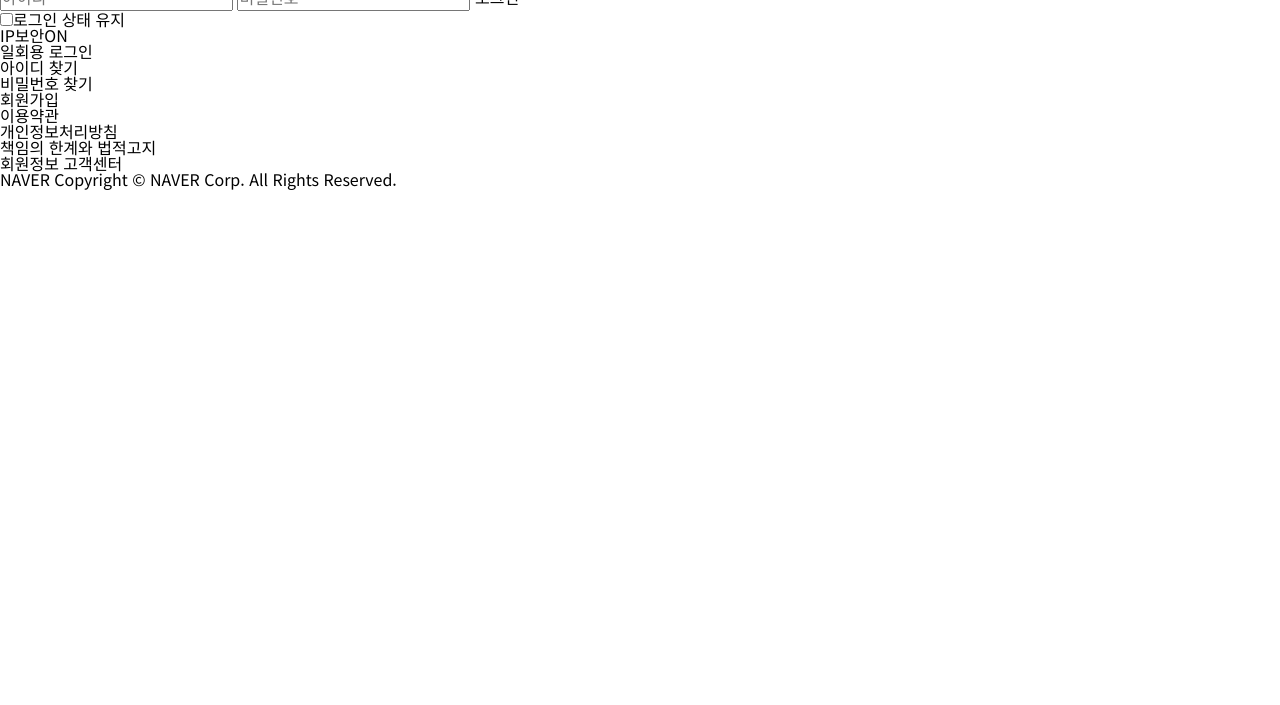
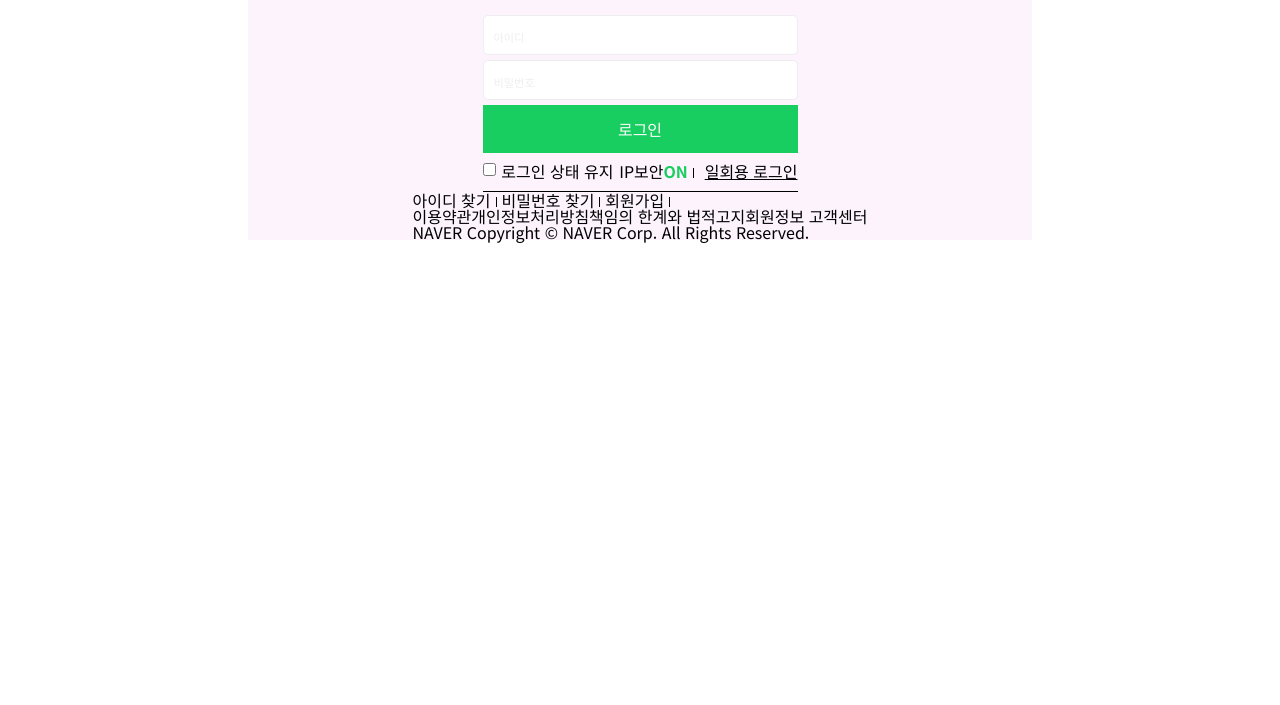
Before and after one commit to hyunwoo4577/naver-login-join, a plain HTML site: page login.html in a window 1280 px wide. Shown: the part 95-800 px from the top of the page. Drawn offline with Linux system fonts and the light colour scheme.

Commit message:
leejongjae second

```diff
--- a/login.html
+++ b/login.html
@@ -11,12 +11,12 @@
     <link rel="stylesheet" href="./styles/login.css">
 </head>
 <body>
+    <header>
+        <p><a href="#"><img src="./images/logo.jpg" alt="NAVER HOME"></a></p>
         <select name="lang">
         <option value="kor">한국어</option>
         <option value="eng">English</option>
         </select>
-    <header>
-        <p><a href="#"><img src="./images/logo.jpg" alt="NAVER HOME"></a></p>
     </header>
     <main>
         <form action="#" method="post">
@@ -26,30 +26,29 @@
                     <input type="text" placeholder="아이디" name="log">
                     <input type="password" placeholder="비밀번호" name="log">
                     <a href="#" class="login"><span>로그인</span></a>
+                    <div class="btm">
+                        <input type="checkbox" value="stat" class="check"><span class="still">로그인 상태 유지</span>
+                        <p><a href="#">IP보안<span>ON</span></a></p>
+                        <p><a href="#"><em>일회용 로그인</em></a></p>
+                    </div>
                 </div>
             </fieldset>
         </form>
-        <div class="btm">
-            <input type="checkbox" value="stat"><span>로그인 상태 유지</span>
-            <p><a href="#">IP보안<span>ON</span></a></p>
-            <p><a href="#"><span>일회용 로그인</span></a></p>
-        </div>
     </main>
     <footer>
+        <div class="footer">
             <div class="btm_top">
                 <p><a href="#">아이디 찾기</a></p>
-            <p><a href="#"></a>비밀번호 찾기</p>
-            <p><a href="#"></a>회원가입</p>
+                <p><a href="#">비밀번호 찾기</a></p>
+                <p><a href="#">회원가입</a></p>
             </div>
             <div class="btm_btm">
-            <div class="btm_1"></div>
                 <p><a href="#">이용약관</a></p>
                 <p><a href="#">개인정보처리방침</a></p>
                 <p><a href="#">책임의 한계와 법적고지</a></p>
                 <p><a href="#">회원정보 고객센터</a></p>
-            <div class="btm_2">
+            </div>
             <address>NAVER Copyright © NAVER Corp. All Rights Reserved.</address>
-            </div>
         </div>
     </footer>
 </body>
--- a/styles/login.css
+++ b/styles/login.css
@@ -0,0 +1,82 @@
+header, main, footer {
+    width: 784px; margin: 0 auto;
+    background: #fcf3fd;
+}
+/* 여기부터 */
+header {position: relative;}
+header p {text-align: center; padding: 30px 0;}
+header p a {}
+header p a img {}
+header select {right:0; top:0; position: absolute;}
+header select option {}
+main {}
+main form {}
+main form fieldset {}
+main form fieldset .top {display:flex;
+    flex-flow: column wrap;
+    align-content: center;
+}
+main form fieldset .top input {
+    padding:7px 10px; border: 1px solid #eee;
+    border-radius: 5px;
+}
+main form fieldset .top input::placeholder {color: #eee; font-size: 0.7rem;}
+main form fieldset .top .login {
+    width: 315px; height: 48px; background: #19ce60;
+    text-align: center; line-height: 48px; color: #fff;
+}
+main form fieldset .top input,
+main form fieldset .top .login {margin-bottom:5px;}
+main form fieldset .top .login span {}
+main form fieldset .top .btm {
+    display: flex;
+    flex-flow: row nowrap;
+    justify-content: space-between;
+    padding-bottom: 10px;
+    border-bottom: 1px solid #000; padding-top: 5px;
+}
+main form fieldset .top .btm .check {}
+main form fieldset .top .btm .still {}
+main form fieldset .top .btm p {}
+main form fieldset .top .btm p a {}
+main form fieldset .top .btm p a span {color:#19ce60; font-weight: 600;}
+main form fieldset .top .btm p a span::after {
+    content:'';
+    width:1px;
+    height:10px;
+    background-color: #000;
+    display: inline-block;
+    margin: 0 5px;
+}
+main form fieldset .top .btm p a em {text-decoration: underline;}
+footer {}
+footer .footer {
+    display: flex;
+    flex-flow: column wrap;
+    align-content: center;
+}
+footer .footer .btm_top {
+    display: flex;
+    flex-flow: row nowrap;
+
+}
+footer .footer .btm_top p {}
+footer .footer .btm_top p a {}
+footer .footer .btm_top p a::after {
+    content:'';
+    width:1px;
+    height:10px;
+    background-color: #000;
+    display: inline-block;
+    margin: 0 5px;
+}
+footer .footer .btm_top p a:nth-child(3) {display:none;}
+footer .footer .btm_btm {
+    display: flex;
+    flex-flow: row nowrap;
+    text-align: center;
+    justify-content: space-between;
+}
+footer .footer .btm_btm p {}
+footer .footer .btm_btm p a {}
+footer .footer address {}
```
Lines whose indentation alone changed are shown as unchanged.
